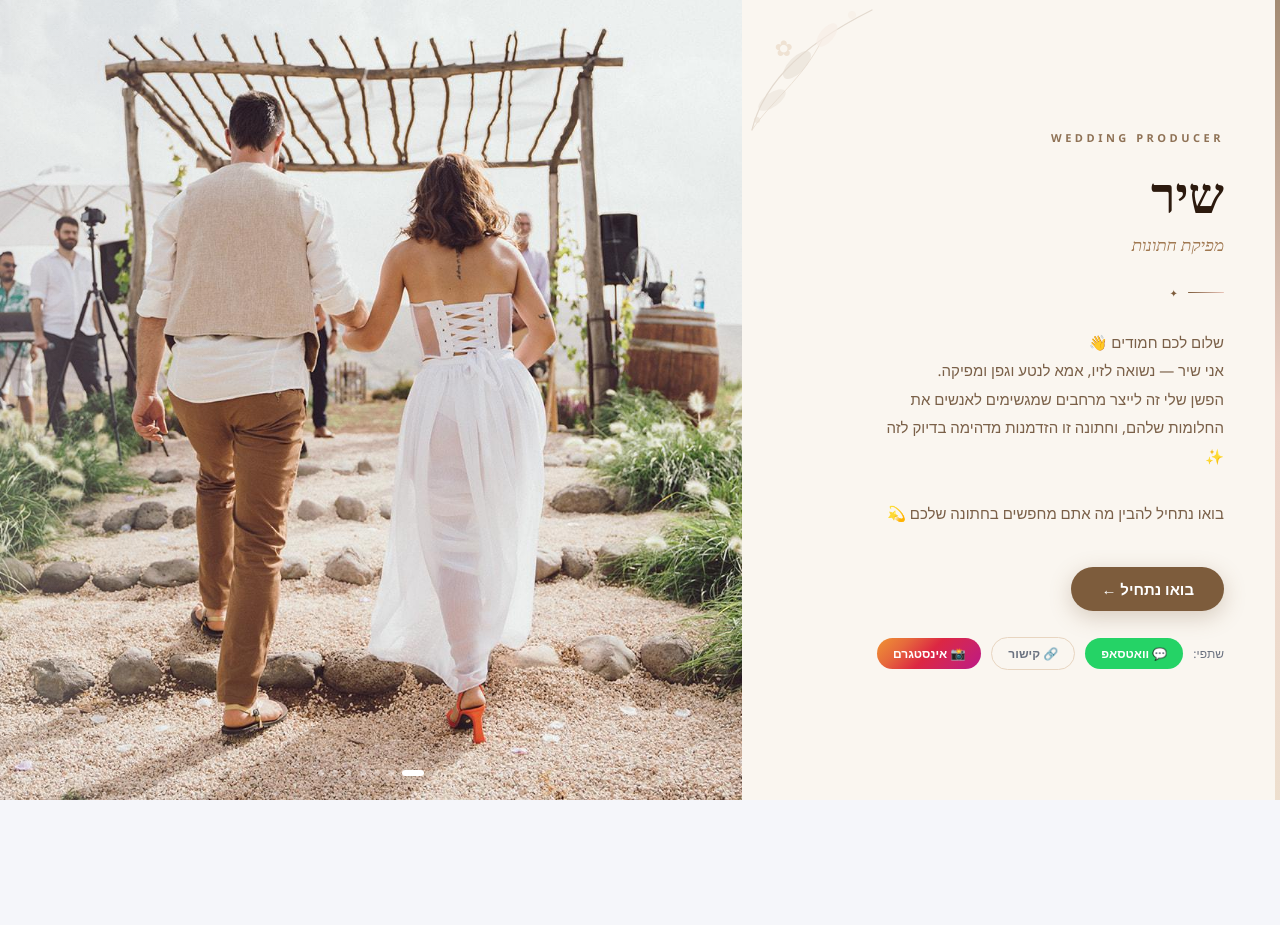
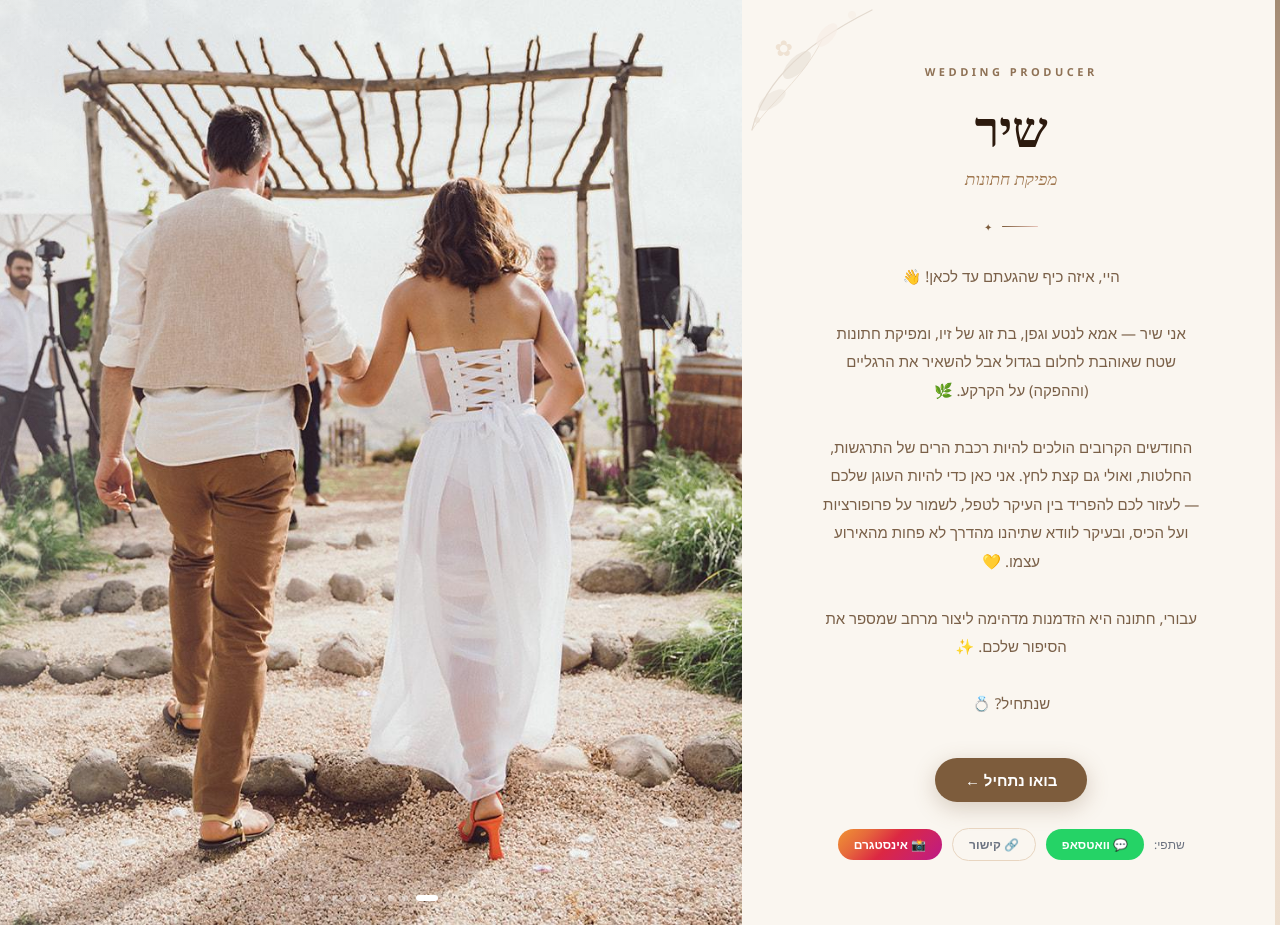
Before and after one commit to zivlan2-cloud/wedding, a React (Vite) app: page / in a window 1280 px wide. Before the commit the page ends 800 px from the top, so only its background shows below. Built offline with nearby package versions, Linux system fonts and the light colour scheme.

Commit message:
Landing: remove image 2, add A/B/C, center text, update welcome copy

```diff
--- a/src/components/CoupleForm.tsx
+++ b/src/components/CoupleForm.tsx
@@ -4,12 +4,14 @@ import '../styles/CoupleForm.css'
 
 const SLIDES = [
   '/images/1.jpeg',
-  '/images/2.jpeg',
   '/images/3.jpeg',
   '/images/4.jpeg',
   '/images/5.jpeg',
   '/images/6.jpeg',
   '/images/7.jpeg',
+  '/images/A.jpeg',
+  '/images/B.jpeg',
+  '/images/C.jpeg',
 ]
 
 const LANDING_LINK = window.location.origin
@@ -209,11 +211,11 @@ export const CoupleForm: React.FC = () => {
             <p className="cf-welcome-subtitle">מפיקת חתונות</p>
             <div className="cf-divider" />
             <p className="cf-welcome-text">
-              שלום לכם חמודים 👋<br />
-              אני שיר — נשואה לזיו, אמא לנטע וגפן ומפיקה.<br />
-              הפשן שלי זה לייצר מרחבים שמגשימים לאנשים את החלומות שלהם,
-              וחתונה זו הזדמנות מדהימה בדיוק לזה ✨<br /><br />
-              בואו נתחיל להבין מה אתם מחפשים בחתונה שלכם 💫
+              היי, איזה כיף שהגעתם עד לכאן! 👋<br /><br />
+              אני שיר — אמא לנטע וגפן, בת זוג של זיו, ומפיקת חתונות שטח שאוהבת לחלום בגדול אבל להשאיר את הרגליים (וההפקה) על הקרקע. 🌿<br /><br />
+              החודשים הקרובים הולכים להיות רכבת הרים של התרגשות, החלטות, ואולי גם קצת לחץ. אני כאן כדי להיות העוגן שלכם — לעזור לכם להפריד בין העיקר לטפל, לשמור על פרופורציות ועל הכיס, ובעיקר לוודא שתיהנו מהדרך לא פחות מהאירוע עצמו. 💛<br /><br />
+              עבורי, חתונה היא הזדמנות מדהימה ליצור מרחב שמספר את הסיפור שלכם. ✨<br /><br />
+              שנתחיל? 💍
             </p>
             <button className="cf-btn cf-start-btn" onClick={() => setScreen('form')}>
               בואו נתחיל ←
--- a/src/styles/CoupleForm.css
+++ b/src/styles/CoupleForm.css
@@ -205,7 +205,8 @@
   display: flex;
   flex-direction: column;
   justify-content: center;
-  align-items: flex-start;
+  align-items: center;
+  text-align: center;
   padding: 64px 56px;
   position: relative;
   z-index: 1;
@@ -291,7 +292,8 @@
   color: var(--text-mid);
   line-height: 1.9;
   margin-bottom: 40px;
-  max-width: 340px;
+  max-width: 380px;
+  text-align: center;
 }
 
 .cf-start-btn {
```
